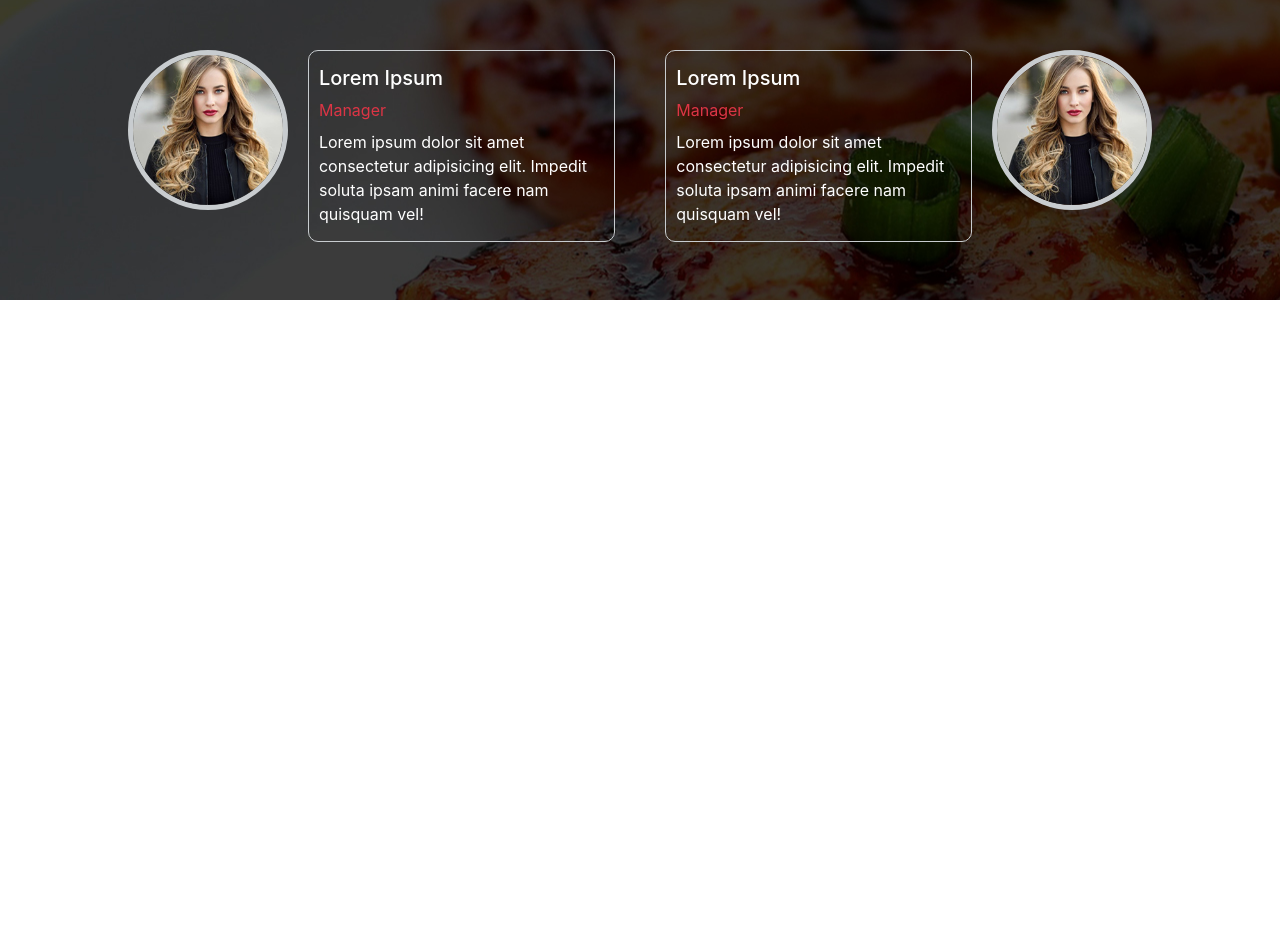
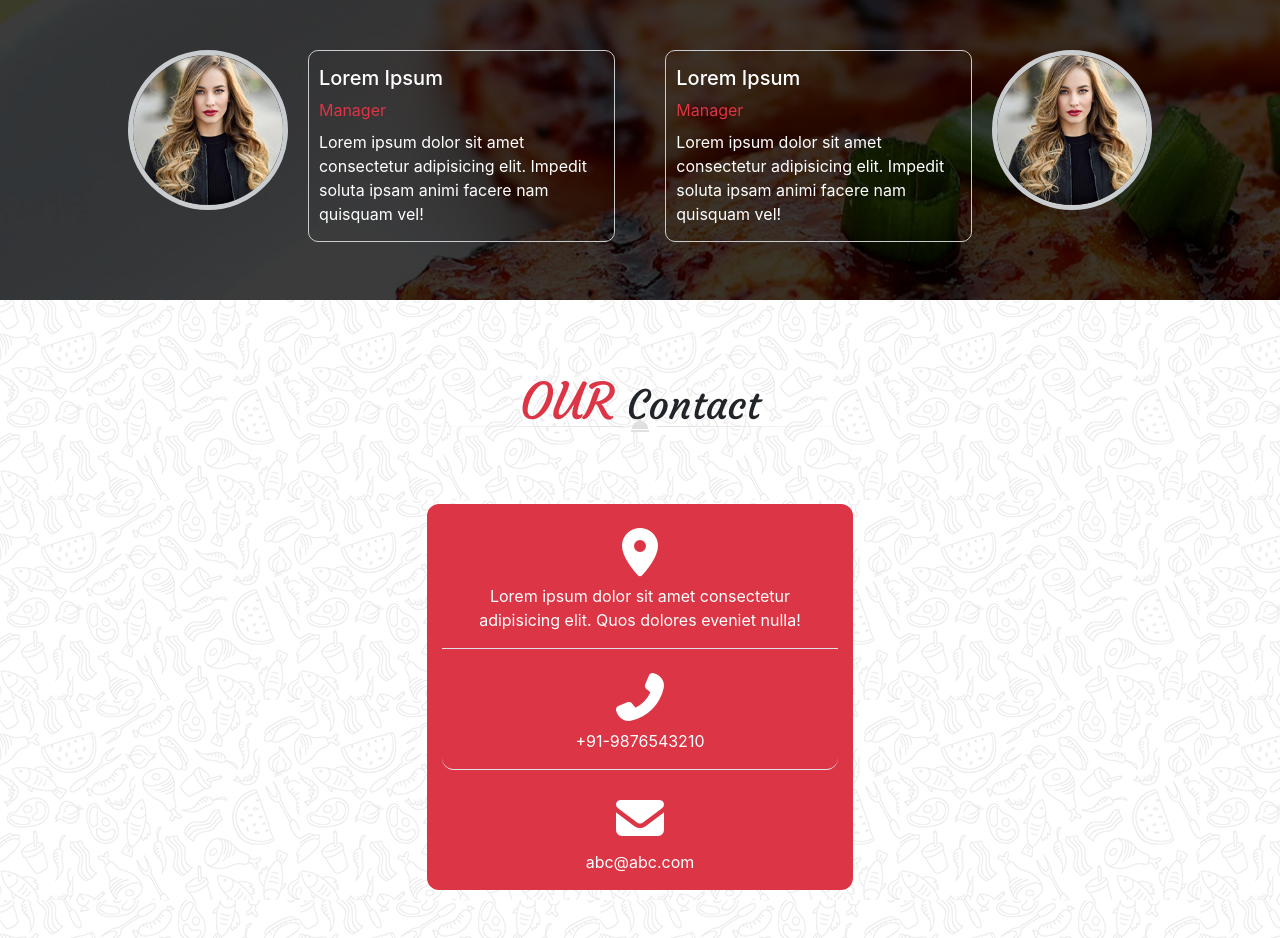
Before and after one commit to TheodoraE/site_du_chef, a website: page index.html in a window 1280 px wide. Shown: the part 4942-5880 px from the top of the page. Before the commit the page ends 5242 px from the top, so only its background shows below. Drawn offline with nearby package versions, Linux system fonts and the light colour scheme.

Commit message:
section5

```diff
--- a/index.html
+++ b/index.html
@@ -511,7 +511,37 @@
       </div>
     </section>
 
+    <!-- section 5 -->
+    <section id="sec5">
+      <div class="row m-0 py-4">
+        <div class="col-12 text-center">
+          <h1 class="titreh1 pt-5 mb-5"><span>OUR</span> Contact</h1>
+        </div>
+      </div>
+      <div class="row m-0 pb-5">
+        <div class="col-4"></div>
+        <div class="col-4 bg-danger text-white text-center">
+          <div class="col border-bottom pt-4">
+            <i class="fas fa-map-marker-alt fa-3x pb-2"></i>
+            <p>Lorem ipsum dolor sit amet consectetur adipisicing elit. Quos dolores eveniet nulla!</p>
+          </div>
+          <div class="col border-bottom pt-4">
+            <i class="fas fa-phone-alt fa-3x pb-2"></i>
+            <p>+91-9876543210</p>
+          </div>
+          <div class="col pt-4">
+            <i class="fas fa-envelope fa-3x pb-2"></i>
+            <p>abc@abc.com</p>
+          </div>
+        </div>
+        <div class="col-4"></div>
+      </div>
+    </section>
 
+    <!-- Footer -->
+    <footer>
+
+    </footer>
 
     <!-- Jquery -->
 	<script src="./node_modules/jquery/dist/jquery.js"></script>
--- a/src/sass/modules/_section5.sass
+++ b/src/sass/modules/_section5.sass
@@ -0,0 +1,5 @@
+#sec5
+    background-image: url(../../public/images/main_bg.jpg)
+    div:nth-child(2)
+        div:nth-child(2)
+            border-radius: 12px
```
Also changed, not shown: public/css/app.css.
